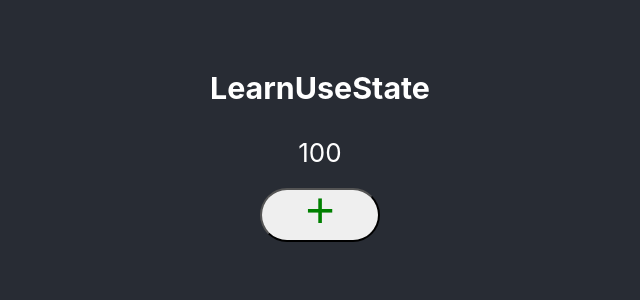
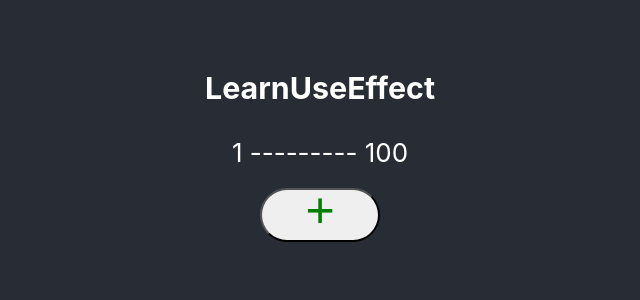
Before and after one commit to mabar84/testing-and-training, a React (Create React App) app: page / in a window 1280 px wide. Shown: the top 300 px of the page, without its empty margins (320-960 px from the left). Built offline with nearby package versions, Linux system fonts and the light colour scheme.

Commit message:
kabzda21 useEffect

```diff
--- a/src/App.tsx
+++ b/src/App.tsx
@@ -1,6 +1,7 @@
 import React from 'react';
 import './App.css';
 import {LearnUseState} from "./learn/LearnUseState";
+import {LearnUseEffect} from "./learn/LearnUseEffect";
 
 function App() {
     console.log('App')
@@ -8,22 +9,10 @@ function App() {
     return (
     <div className="App">
       <header className="App-header">
-        <LearnUseState/>
+        {/*<LearnUseState/>*/}
+        <LearnUseEffect/>
 
-        {/*<img src={logo} className="App-logo" alt="logo" />*/}
-        {/*<p>*/}
-        {/*  Edit <code>src/App.tsx</code> and save to reload.*/}
-        {/*</p>*/}
-        {/*<a*/}
-        {/*  className="App-link"*/}
-        {/*  href="https://reactjs.org"*/}
-        {/*  target="_blank"*/}
-        {/*  rel="noopener noreferrer"*/}
-        {/*>*/}
-        {/*  Learn React!*/}
-        {/*</a>*/}
       </header>
-
     </div>
   );
 }
--- /dev/null
+++ b/src/learn/LearnUseEffect.tsx
@@ -0,0 +1,26 @@
+import {useEffect, useState} from "react";
+
+
+const generateData = () => {
+    console.log('generateData')
+    return 100
+}
+
+export const LearnUseEffect = () => {
+    const [fake, setFake] = useState(100)
+    const [counter, setCounter] = useState(1)
+    console.log('Example')
+
+    useEffect(() => {
+        console.log('useEffect')
+        document.title = counter.toString()
+    }, [counter])
+
+    return <>
+        <h3>LearnUseEffect</h3>
+        {counter} --------- {fake}
+        <button onClick={() => setCounter(counter + 1)}>
+            <span>+</span>
+        </button>
+    </>
+}
--- a/src/learn/LearnUseState.tsx
+++ b/src/learn/LearnUseState.tsx
@@ -1,7 +1,7 @@
-import {useMemo, useState} from "react";
+import {useState} from "react";
 
 
-const generateData=()=>{
+const generateData = () => {
     console.log('generateData')
     return 100
 }
@@ -18,7 +18,7 @@ export const LearnUseState = () => {
     return <>
         <h3>LearnUseState</h3>
         {counter}
-        <button onClick={() => setCounter(counter=>counter+1)}>
+        <button onClick={() => setCounter(counter => counter + 1)}>
             <span>+</span>
         </button>
     </>
```
